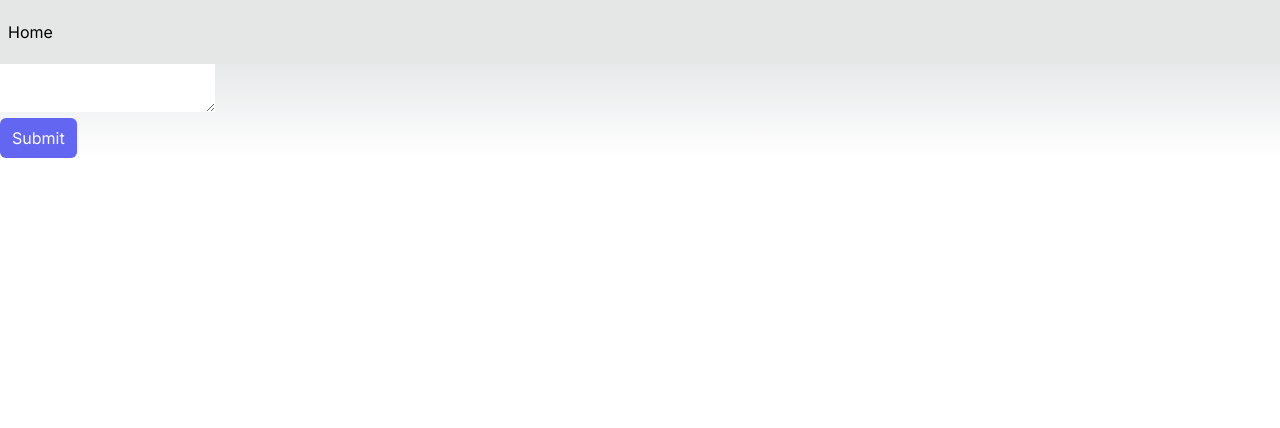
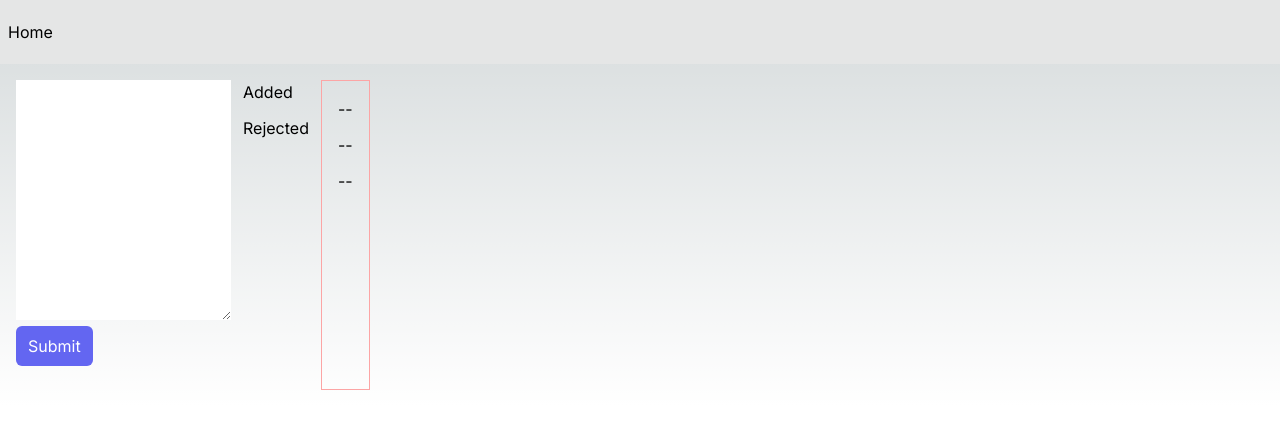
Before and after one commit to adamk72/commonplacebook, a Next.js app: page /upload in a window 1280 px wide. Shown: the top 428 px of the page. Built offline with nearby package versions, Linux system fonts and the light colour scheme.

Commit message:
get promise all response working with mutation function

```diff
--- a/src/components/userBulkUpload/DisplayList.tsx
+++ b/src/components/userBulkUpload/DisplayList.tsx
@@ -3,9 +3,7 @@ import { useContext } from "react"
 import { FormContext } from "../providers/FormArrayContextProvider"
 
 // This could probably just take props, but chose to use context for practice.
-const DisplayList = () => {
-  const { array } = useContext(FormContext)
-
+const DisplayList = ({ array }: { array: string[] }) => {
   return (
     <div>
       {array.length > 0 && (
--- a/src/components/userBulkUpload/UserBulkUploadForm.tsx
+++ b/src/components/userBulkUpload/UserBulkUploadForm.tsx
@@ -1,6 +1,7 @@
 import { useContext } from "react"
 import { SubmitHandler, useForm } from "react-hook-form"
 
+import { useAddWordsViaArray } from "./addWordList"
 import DisplayList from "./DisplayList"
 import Button from "../Button"
 import { FormContext } from "../providers/FormArrayContextProvider"
@@ -10,23 +11,43 @@ type UserBulkUploadFormFields = {
 }
 
 const UserBulkUploadForm = () => {
+  const {
+    mutate,
+    error,
+    isSuccess,
+    isPending,
+    data: mutatedData,
+  } = useAddWordsViaArray()
   const { setArray } = useContext(FormContext)
-  const {
-    register,
-    handleSubmit,
-    formState: { errors },
-  } = useForm<UserBulkUploadFormFields>()
+  const { register, handleSubmit } = useForm<UserBulkUploadFormFields>()
   const onSubmit: SubmitHandler<UserBulkUploadFormFields> = (data) => {
     const array = data.text.split("\n").sort()
     setArray(array)
+    mutate(array)
   }
 
   return (
-    <form onSubmit={handleSubmit(onSubmit)}>
-      <textarea {...register("text")} />
-      <Button type="submit" label="Submit" />
-      <DisplayList />
-    </form>
+    <div className="flex p-4 gap-3">
+      <form onSubmit={handleSubmit(onSubmit)}>
+        <textarea rows={10} {...register("text")} />
+        <Button type="submit" label="Submit" />
+      </form>
+      <div className="flex flex-col gap-3">
+        <span>Added</span>
+        {mutatedData && mutatedData.fulfilled && (
+          <DisplayList array={mutatedData.fulfilled} />
+        )}
+        <span>Rejected</span>
+        {mutatedData && mutatedData.rejected && (
+          <DisplayList array={mutatedData.rejected.map((w) => w.word)} />
+        )}
+      </div>
+      <div className="flex flex-col p-4 gap-3 border border-red-300">
+        <span>{isSuccess ? "Success" : "--"}</span>
+        <span>{isPending ? "Loading" : "--"}</span>
+        <span>{error ? error.message : "--"}</span>
+      </div>
+    </div>
   )
 }
 
--- /dev/null
+++ b/src/components/userBulkUpload/addWordList.ts
@@ -0,0 +1,59 @@
+import { useMutation } from "@tanstack/react-query"
+import ky, { HTTPError } from "ky"
+import { useCookies } from "react-cookie"
+
+import { appConfig } from "@/lib/config"
+import { JWT_AUTH_NAME } from "@/lib/constants"
+
+const bulkAddWordList = async ({
+  array,
+  jwt,
+}: {
+  array: string[]
+  jwt: string
+}) => {
+  const results = Promise.allSettled(
+    array.map(async (word) => {
+      try {
+        const results = await ky
+          .post(appConfig.apiURL + "/api/words", {
+            json: { data: { word } },
+            headers: { Authorization: `Bearer ${jwt}` },
+          })
+          .json()
+        return results
+      } catch (error) {
+        if (error instanceof HTTPError && error.name === "HTTPError") {
+          const res = await error.response.json()
+          const message = res.error.message
+          throw new Error(message)
+        }
+      }
+    })
+  )
+  const counts: {
+    fulfilled: string[]
+    rejected: { word: string; message: string }[]
+  } = {
+    fulfilled: [],
+    rejected: [],
+  }
+
+  ;(await results).forEach((res, num) => {
+    if (res.status == "fulfilled") {
+      counts.fulfilled.push(array[num])
+    }
+    if (res.status == "rejected") {
+      counts.rejected.push({ word: array[num], message: res.reason.message })
+    }
+  })
+  return counts
+}
+
+export const useAddWordsViaArray = () => {
+  const [cookies] = useCookies([JWT_AUTH_NAME])
+  return useMutation({
+    mutationFn: (array: string[]) =>
+      bulkAddWordList({ array, jwt: cookies.jwt_authentication }),
+  })
+}
```
